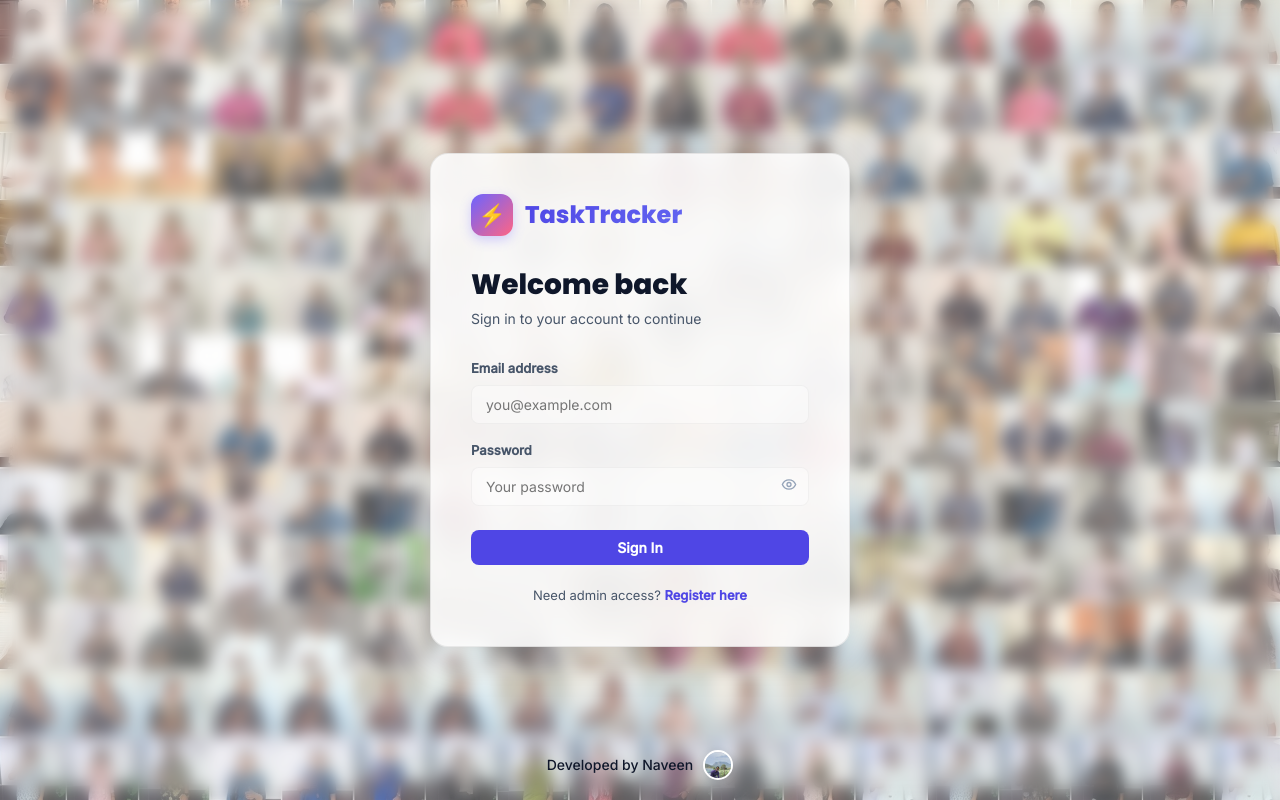
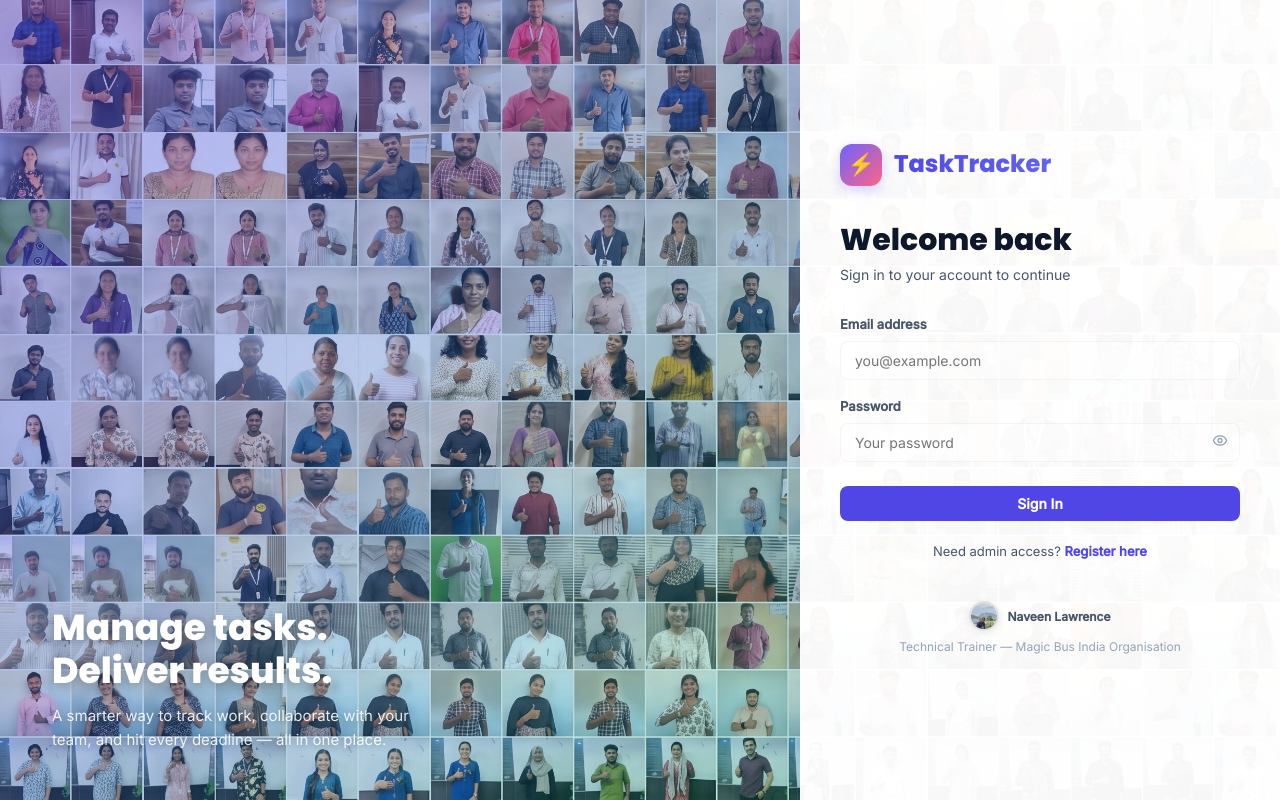
Before and after one commit to LSanthosh01/Tasktracker, a React (Create React App) app in the folder frontend/: page /login in a window 1280 px wide. Built offline with nearby package versions, Linux system fonts and the light colour scheme; no server answers; the HTML template or start-up script is replaced by a standard one.

Commit message:
feat: login/register split-screen layout - panel right, bg image left; update footer to Naveen Lawrence

```diff
--- a/frontend/src/index.css
+++ b/frontend/src/index.css
@@ -551,51 +551,99 @@ h1, h2, h3, h4, h5, h6 { font-family: var(--font-display); font-weight: 700; lin
 .auth-page {
   min-height: 100vh;
   display: flex;
-  align-items: center;
-  justify-content: center;
-  background: var(--bg-primary);
+  flex-direction: row;
   position: relative;
   overflow: hidden;
 }
 
+/* Left side — background image panel */
 .auth-bg {
-  position: absolute;
-  inset: 0;
+  flex: 1;
+  position: relative;
   background-image: url('./assets/background.jpg');
   background-size: cover;
-  background-position: center;
+  background-position: center left;
   background-attachment: fixed;
+  min-height: 100vh;
 }
 .auth-bg::after {
   content: '';
   position: absolute;
   inset: 0;
-  background: rgba(255, 255, 255, 0.3);
-  backdrop-filter: blur(8px);
-  -webkit-backdrop-filter: blur(8px);
+  background: linear-gradient(
+    135deg,
+    rgba(79, 70, 229, 0.45) 0%,
+    rgba(16, 185, 129, 0.25) 100%
+  );
+}
+.auth-bg-brand {
+  position: absolute;
+  inset: 0;
+  z-index: 2;
+  display: flex;
+  flex-direction: column;
+  align-items: flex-start;
+  justify-content: flex-end;
+  padding: 48px 52px;
+  color: white;
+}
+.auth-bg-brand h2 {
+  font-family: var(--font-display);
+  font-size: 36px;
+  font-weight: 800;
+  line-height: 1.2;
+  margin-bottom: 12px;
+  text-shadow: 0 2px 12px rgba(0,0,0,0.3);
+}
+.auth-bg-brand p {
+  font-size: 15px;
+  opacity: 0.88;
+  max-width: 360px;
+  line-height: 1.6;
+  text-shadow: 0 1px 6px rgba(0,0,0,0.25);
+}
+
+/* Right side — login panel */
+.auth-panel {
+  width: 480px;
+  min-width: 380px;
+  min-height: 100vh;
+  background: rgba(255, 255, 255, 0.97);
+  display: flex;
+  flex-direction: column;
+  align-items: center;
+  justify-content: center;
+  padding: 48px 40px;
+  position: relative;
+  box-shadow: -8px 0 48px rgba(79, 70, 229, 0.12);
+  z-index: 10;
 }
 
 .auth-card {
-  background: var(--bg-card);
-  backdrop-filter: blur(16px);
-  -webkit-backdrop-filter: blur(16px);
-  border: 1px solid var(--border);
-  border-radius: calc(var(--radius) * 1.5);
-  padding: 40px;
+  background: transparent;
+  border: none;
+  border-radius: 0;
+  padding: 0;
   width: 100%;
-  max-width: 420px;
+  max-width: 400px;
   position: relative;
   z-index: 1;
-  box-shadow: var(--shadow-lg);
+  box-shadow: none;
 }
 
 .auth-logo {
   display: flex; align-items: center; gap: 12px;
-  margin-bottom: 32px;
+  margin-bottom: 36px;
 }
 
-.auth-title { font-size: 28px; font-weight: 800; margin-bottom: 6px; }
+.auth-title { font-size: 30px; font-weight: 800; margin-bottom: 6px; color: var(--text-primary); }
 .auth-subtitle { font-size: 14px; color: var(--text-secondary); margin-bottom: 28px; }
+
+@media (max-width: 820px) {
+  .auth-page { flex-direction: column; }
+  .auth-bg { min-height: 220px; flex: none; background-attachment: scroll; }
+  .auth-panel { width: 100%; min-width: 0; min-height: auto; box-shadow: none; padding: 36px 24px; }
+}
 
 /* Grid layouts */
 .grid-2 { display: grid; grid-template-columns: 1fr 1fr; gap: 16px; }
--- a/frontend/src/pages/Login.js
+++ b/frontend/src/pages/Login.js
@@ -27,7 +27,16 @@ export default function Login() {
 
   return (
     <div className="auth-page">
-      <div className="auth-bg" />
+      {/* Left — background image with brand overlay */}
+      <div className="auth-bg">
+        <div className="auth-bg-brand">
+          <h2>Manage tasks.<br />Deliver results.</h2>
+          <p>A smarter way to track work, collaborate with your team, and hit every deadline — all in one place.</p>
+        </div>
+      </div>
+
+      {/* Right — login panel */}
+      <div className="auth-panel">
         <div className="auth-card">
           <div className="auth-logo">
             <div className="logo-icon" style={{ width: 42, height: 42, fontSize: 22, background: 'linear-gradient(135deg, #6c63ff, #ff6584)', borderRadius: 12, display: 'flex', alignItems: 'center', justifyContent: 'center' }}>⚡</div>
@@ -75,10 +84,15 @@ export default function Login() {
               Register here
             </Link>
           </p>
+
+          <div style={{ marginTop: 40, textAlign: 'center', fontSize: 12, color: 'var(--text-muted)', display: 'flex', flexDirection: 'column', alignItems: 'center', gap: '6px' }}>
+            <div style={{ display: 'flex', alignItems: 'center', gap: '8px' }}>
+              <img src={photo} alt="Naveen Lawrence" style={{ width: '30px', height: '30px', borderRadius: '50%', objectFit: 'cover', border: '2px solid #e0e0e0', boxShadow: '0 2px 8px rgba(0,0,0,0.1)' }} />
+              <span style={{ fontWeight: 600, color: 'var(--text-secondary)' }}>Naveen Lawrence</span>
             </div>
-      <div style={{ position: 'absolute', bottom: 20, textAlign: 'center', width: '100%', color: 'var(--text-primary)', fontSize: 14, fontWeight: 500, zIndex: 10, display: 'flex', alignItems: 'center', justifyContent: 'center', gap: '10px' }}>
-        Developed by Naveen
-        <img src={photo} alt="Naveen" style={{ width: '30px', height: '30px', borderRadius: '50%', objectFit: 'cover', border: '2px solid white', boxShadow: '0 2px 8px rgba(0,0,0,0.1)' }} />
+            <span>Technical Trainer &mdash; Magic Bus India Organisation</span>
+          </div>
+        </div>
       </div>
     </div>
   );
--- a/frontend/src/pages/Register.js
+++ b/frontend/src/pages/Register.js
@@ -26,7 +26,16 @@ export default function Register() {
 
   return (
     <div className="auth-page">
-      <div className="auth-bg" />
+      {/* Left — background image with brand overlay */}
+      <div className="auth-bg">
+        <div className="auth-bg-brand">
+          <h2>Manage tasks.<br />Deliver results.</h2>
+          <p>A smarter way to track work, collaborate with your team, and hit every deadline — all in one place.</p>
+        </div>
+      </div>
+
+      {/* Right — register panel */}
+      <div className="auth-panel">
         <div className="auth-card">
           <div className="auth-logo">
             <div className="logo-icon" style={{ width: 42, height: 42, fontSize: 22, background: 'linear-gradient(135deg, #6c63ff, #ff6584)', borderRadius: 12, display: 'flex', alignItems: 'center', justifyContent: 'center' }}>⚡</div>
@@ -69,10 +78,15 @@ export default function Register() {
             Already have an account?{' '}
             <Link to="/login" style={{ color: 'var(--accent)', textDecoration: 'none', fontWeight: 600 }}>Sign in</Link>
           </p>
+
+          <div style={{ marginTop: 32, textAlign: 'center', fontSize: 12, color: 'var(--text-muted)', display: 'flex', flexDirection: 'column', alignItems: 'center', gap: '6px' }}>
+            <div style={{ display: 'flex', alignItems: 'center', gap: '8px' }}>
+              <img src={photo} alt="Naveen Lawrence" style={{ width: '30px', height: '30px', borderRadius: '50%', objectFit: 'cover', border: '2px solid #e0e0e0', boxShadow: '0 2px 8px rgba(0,0,0,0.1)' }} />
+              <span style={{ fontWeight: 600, color: 'var(--text-secondary)' }}>Naveen Lawrence</span>
             </div>
-      <div style={{ position: 'absolute', bottom: 20, textAlign: 'center', width: '100%', color: 'var(--text-primary)', fontSize: 14, fontWeight: 500, zIndex: 10, display: 'flex', alignItems: 'center', justifyContent: 'center', gap: '10px' }}>
-        Developed by Naveen
-        <img src={photo} alt="Naveen" style={{ width: '30px', height: '30px', borderRadius: '50%', objectFit: 'cover', border: '2px solid white', boxShadow: '0 2px 8px rgba(0,0,0,0.1)' }} />
+            <span>Technical Trainer &mdash; Magic Bus India Organisation</span>
+          </div>
+        </div>
       </div>
     </div>
   );
```
Lines whose indentation alone changed are shown as unchanged.
